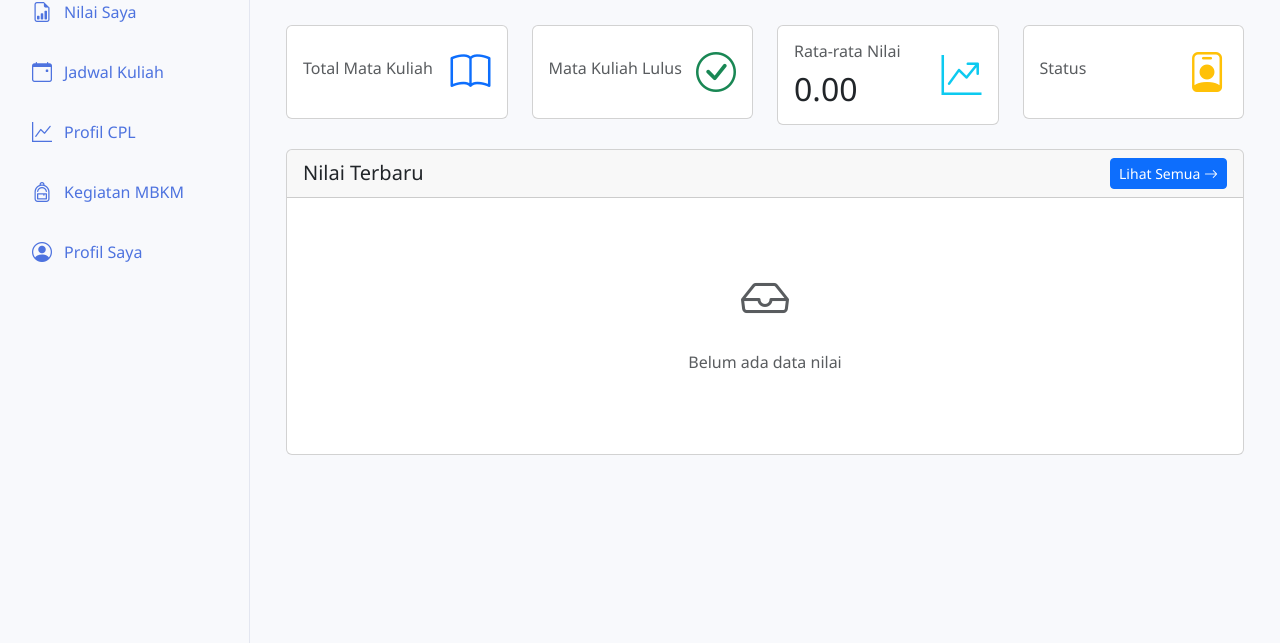
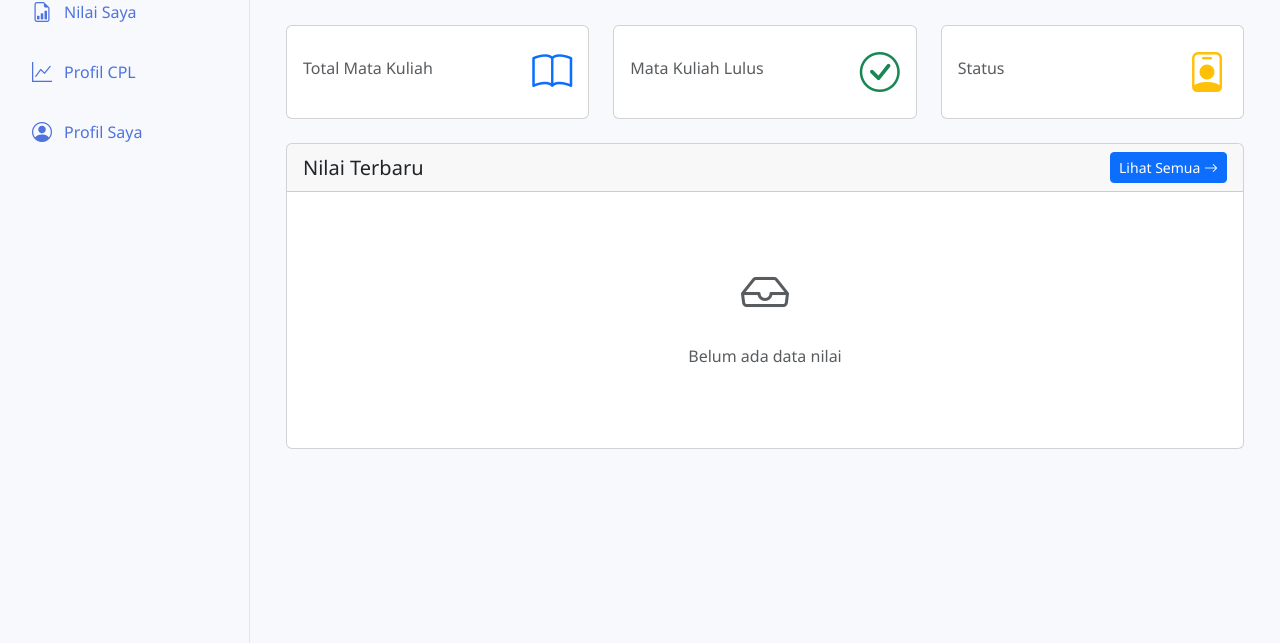
Before and after one commit to BryanApriliusTuah/Aplikasi-OBE, a CodeIgniter 4 app: the page made by app/Views/mahasiswa/dashboard.php in a window 1280 px wide. Shown: the part 157-800 px from the top of the page. Run offline with PHP 8.4 and a stand-in for CodeIgniter, Linux system fonts and the light colour scheme; the template is opened without the code that fills it, so the values that code supplies are empty; some libraries are stand-ins or nearby versions.

Commit message:
fix(UI): Fixing UI and hide some menu on mahasiswa layout

```diff
--- a/app/Views/layouts/mahasiswa_layout.php
+++ b/app/Views/layouts/mahasiswa_layout.php
@@ -68,13 +68,13 @@
 					</a>
 				</li>
 
-				<li class="nav-item">
+				<!-- <li class="nav-item">
 					<a class="nav-link<?= uri_string() == 'mahasiswa/jadwal' ? ' active' : '' ?>"
 						href="<?= base_url('mahasiswa/jadwal') ?>"
 						data-bs-toggle="tooltip" data-bs-placement="right" title="Lihat jadwal kuliah Anda">
 						<i class="bi bi-calendar-event"></i> Jadwal Kuliah
 					</a>
-				</li>
+				</li> -->
 
 				<li class="nav-item">
 					<a class="nav-link<?= uri_string() == 'mahasiswa/profil-cpl' ? ' active' : '' ?>"
@@ -84,13 +84,13 @@
 					</a>
 				</li>
 
-				<li class="nav-item">
+				<!-- <li class="nav-item">
 					<a class="nav-link<?= uri_string() == 'mahasiswa/mbkm' ? ' active' : '' ?>"
 						href="<?= base_url('mahasiswa/mbkm') ?>"
 						data-bs-toggle="tooltip" data-bs-placement="right" title="Lihat kegiatan MBKM Anda">
 						<i class="bi bi-backpack"></i> Kegiatan MBKM
 					</a>
-				</li>
+				</li> -->
 
 				<li class="nav-item">
 					<a class="nav-link<?= uri_string() == 'mahasiswa/profil' ? ' active' : '' ?>"
--- a/app/Views/mahasiswa/dashboard.php
+++ b/app/Views/mahasiswa/dashboard.php
@@ -9,7 +9,7 @@
 
 <!-- Statistics Cards -->
 <div class="row g-4 mb-4">
-	<div class="col-md-3">
+	<div class="col-md-4">
 		<div class="card stat-card primary">
 			<div class="card-body">
 				<div class="d-flex justify-content-between align-items-center">
@@ -25,7 +25,7 @@
 		</div>
 	</div>
 
-	<div class="col-md-3">
+	<div class="col-md-4">
 		<div class="card stat-card success">
 			<div class="card-body">
 				<div class="d-flex justify-content-between align-items-center">
@@ -41,23 +41,7 @@
 		</div>
 	</div>
 
-	<div class="col-md-3">
-		<div class="card stat-card info">
-			<div class="card-body">
-				<div class="d-flex justify-content-between align-items-center">
-					<div>
-						<h6 class="text-muted mb-2">Rata-rata Nilai</h6>
-						<h2 class="mb-0"><?= number_format($avgNilai, 2) ?></h2>
-					</div>
-					<div class="text-info" style="font-size: 2.5rem;">
-						<i class="bi bi-graph-up-arrow"></i>
-					</div>
-				</div>
-			</div>
-		</div>
-	</div>
-
-	<div class="col-md-3">
+	<div class="col-md-4">
 		<div class="card stat-card warning">
 			<div class="card-body">
 				<div class="d-flex justify-content-between align-items-center">
```
Also changed, not shown: app/Views/mahasiswa/nilai/index.php (+0 -32 lines).
